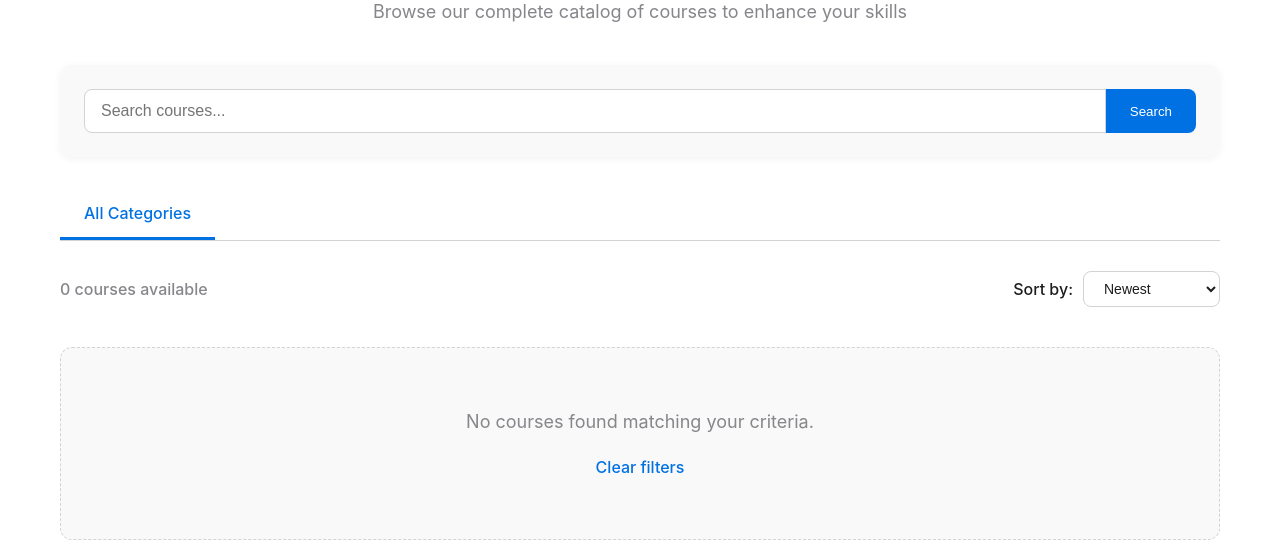
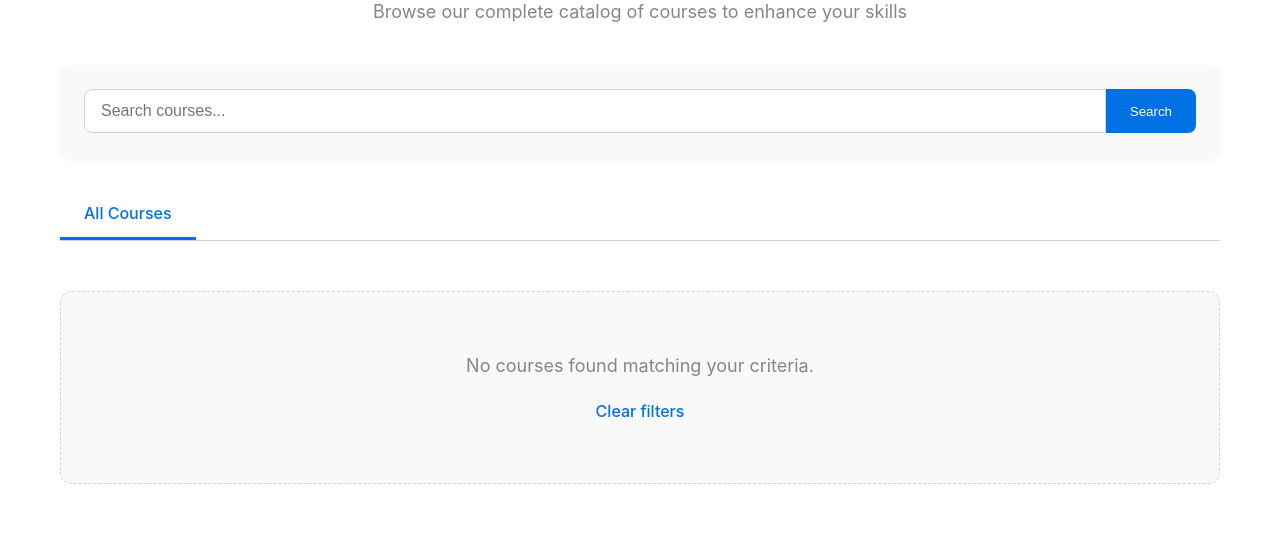
Before and after one commit to raflibangsawan/interacteach, a Django app: page /courses/ in a window 1280 px wide. Shown: the part 170-717 px from the top of the page. Run offline with Django 5.2, Linux system fonts and the light colour scheme; the visitor is signed in with stand-in values (Sample User, id 1); data that the repository does not hold is empty; some web fonts are replaced.

Commit message:
fiksasi fitur

```diff
--- a/courses/templates/courses/course_list.html
+++ b/courses/templates/courses/course_list.html
@@ -23,19 +23,7 @@
 
 <section class="course-categories">
   <div class="category-tabs">
-      <div class="category-tab active">All Categories</div>
-  </div>
-</section>
-
-<section class="course-sorting">
-  <div class="courses-count">{{ courses|length }} courses available</div>
-  <div class="sort-options">
-      <span class="sort-label">Sort by:</span>
-      <select class="sort-select">
-          <option value="newest">Newest</option>
-          <option value="popular">Most Popular</option>
-          <option value="title">Title</option>
-      </select>
+      <div class="category-tab active">All Courses</div>
   </div>
 </section>
 
--- a/static/courses/css/quiz.css
+++ b/static/courses/css/quiz.css
@@ -536,6 +536,10 @@
   gap: 1.25rem;
 }
 
+.quiz-overview {
+  margin-top: 1.5rem;
+}
+
 .choice-form {
   border: 1px solid #e5e7eb;
   border-radius: 0.5rem;
```
Also changed, not shown: courses/templates/courses/forum/thread_list.html (+0 -8 lines), courses/templates/courses/my_courses.html (+1 -14 lines), courses/templates/courses/quiz/take_quiz.html (+0 -11 lines).
